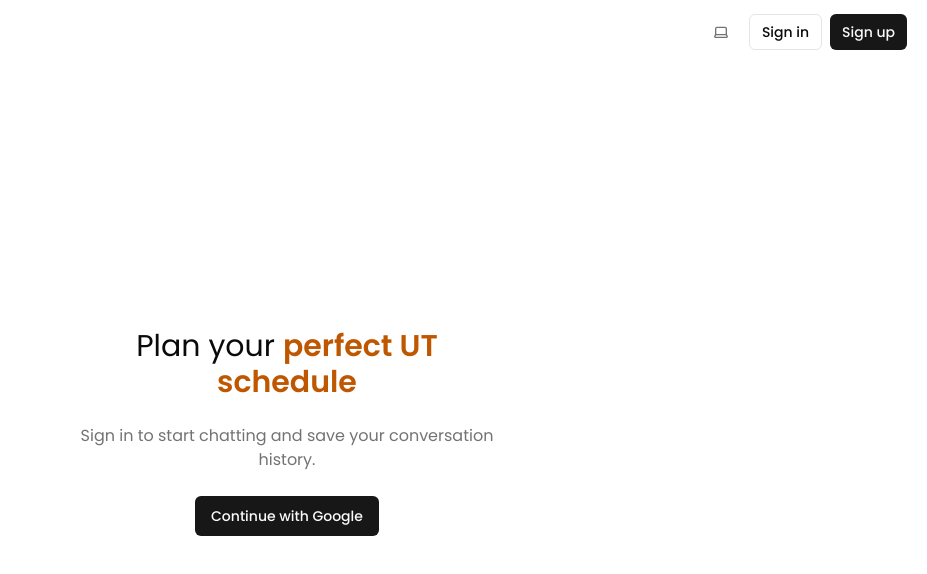
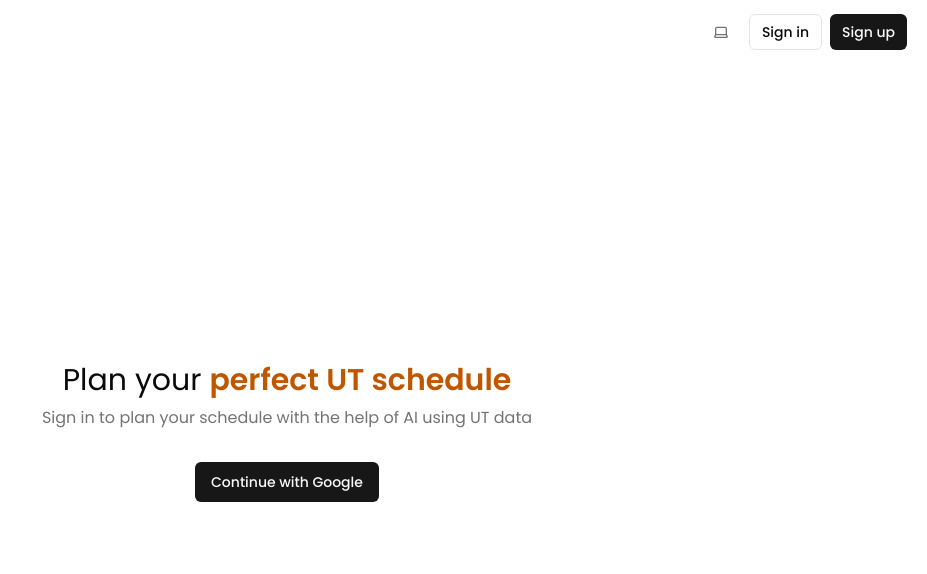
Before and after one commit to arjohnsonn/forty, a Next.js app: page / in a window 1280 px wide. Shown: the top 574 px of the page, without its empty margins (353-1280 px from the left). Built offline with nearby package versions, Linux system fonts and the light colour scheme; no server answers.

Commit message:
refactor: improve layout and text clarity in SignedOutLanding component

```diff
--- a/components/SignedOutLanding.tsx
+++ b/components/SignedOutLanding.tsx
@@ -4,15 +4,15 @@ import { SubmitButton } from "@/components/submit-button";
 export default function SignedOutLanding() {
   return (
     <div className="flex flex-1 items-center justify-center p-4">
-      <div className="flex max-w-md flex-col items-center gap-6 text-center">
-        <h1 className="text-3xl">
+      <div className="flex flex-col items-center gap-2 text-center">
+        <h1 className="whitespace-nowrap text-3xl">
           Plan your{" "}
           <span className="font-semibold text-texas">perfect UT schedule</span>
         </h1>
-        <p className="text-muted-foreground">
-          Sign in to start chatting and save your conversation history.
+        <p className="whitespace-nowrap text-muted-foreground">
+          Sign in to plan your schedule with the help of AI using UT data
         </p>
-        <form>
+        <form className="mt-6">
           <SubmitButton
             formAction={signInWithGoogleAction}
             formNoValidate
```
